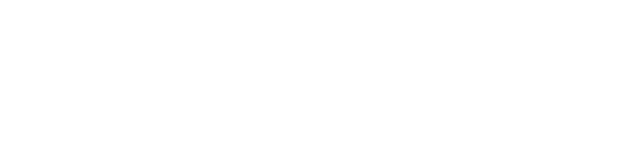
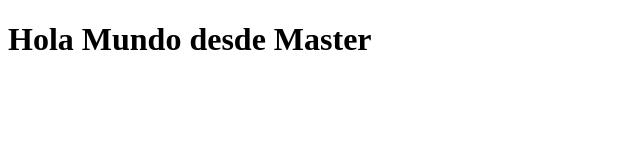
Before and after one commit to steve023/sincronizacion, a plain HTML site: page index.html in a window 1280 px wide. Shown: the whole page, without its empty margins (0-640 px from the left). Drawn offline with Linux system fonts and the light colour scheme.

Commit message:
Agrego h1

```diff
--- a/index.html
+++ b/index.html
@@ -4,6 +4,6 @@
 	<title></title>
 </head>
 <body>
-
+	<h1>Hola Mundo desde Master</h1>
 </body>
 </html>
```
